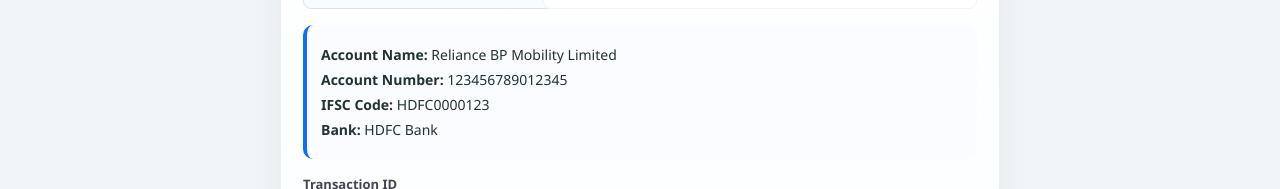
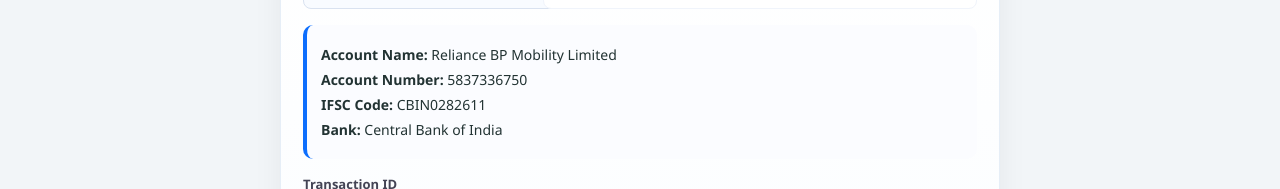
Before and after one commit to saurav82966/partnersjio-bp, a plain HTML site: page payment.html in a window 1280 px wide. Shown: the part 214-403 px from the top of the page. Drawn offline with Linux system fonts and the light colour scheme.

Commit message:
Update payment.html

```diff
--- a/payment.html
+++ b/payment.html
@@ -438,9 +438,9 @@
                 <!-- Bank details -->
                 <div class="bank-details" aria-live="polite">
                     <p><strong>Account Name:</strong> Reliance BP Mobility Limited</p>
-                    <p><strong>Account Number:</strong> 123456789012345</p>
-                    <p><strong>IFSC Code:</strong> HDFC0000123</p>
-                    <p><strong>Bank:</strong> HDFC Bank</p>
+                    <p><strong>Account Number:</strong> 5837336750</p>
+                    <p><strong>IFSC Code:</strong> CBIN0282611</p>
+                    <p><strong>Bank:</strong> Central Bank of India</p>
                 </div>
 
                 <!-- Transaction input -->
@@ -586,4 +586,5 @@
     </script>
 </body>
 
+
 </html>
```
